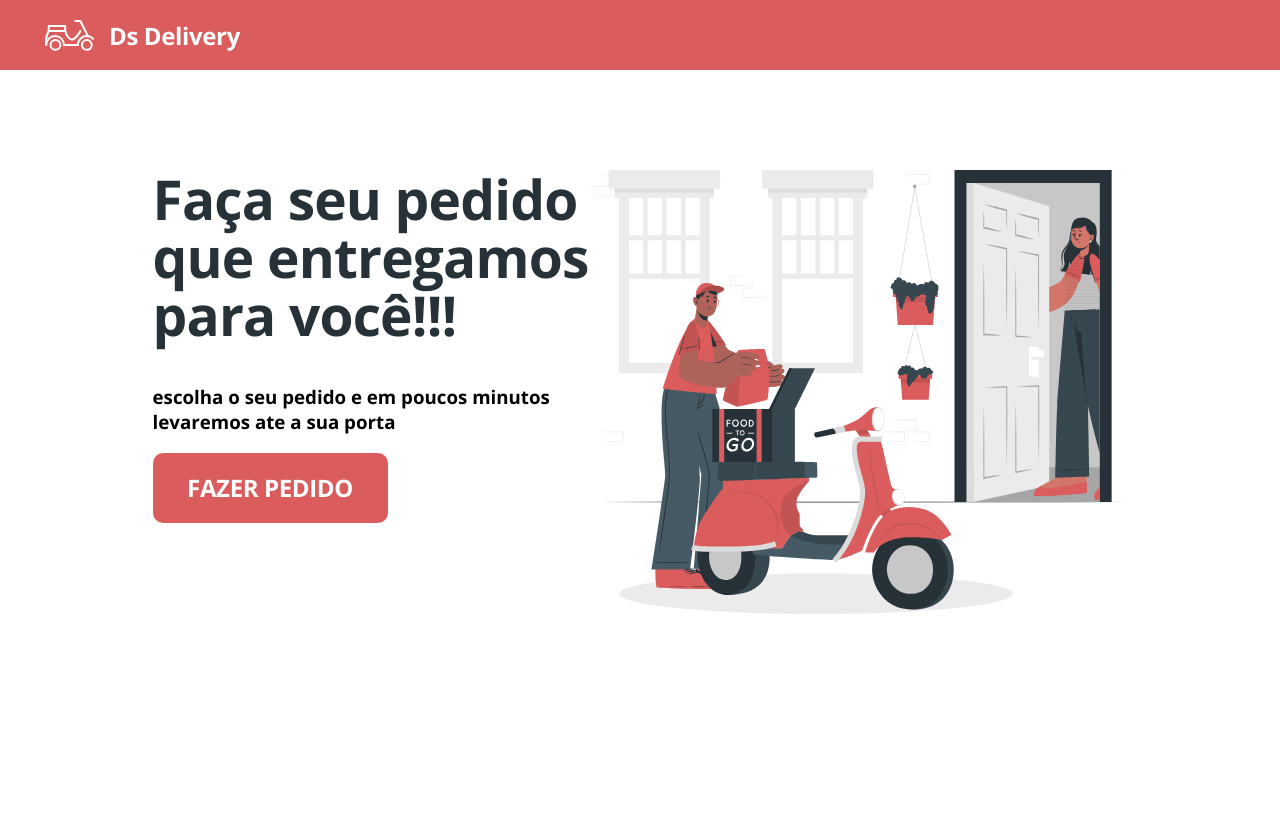
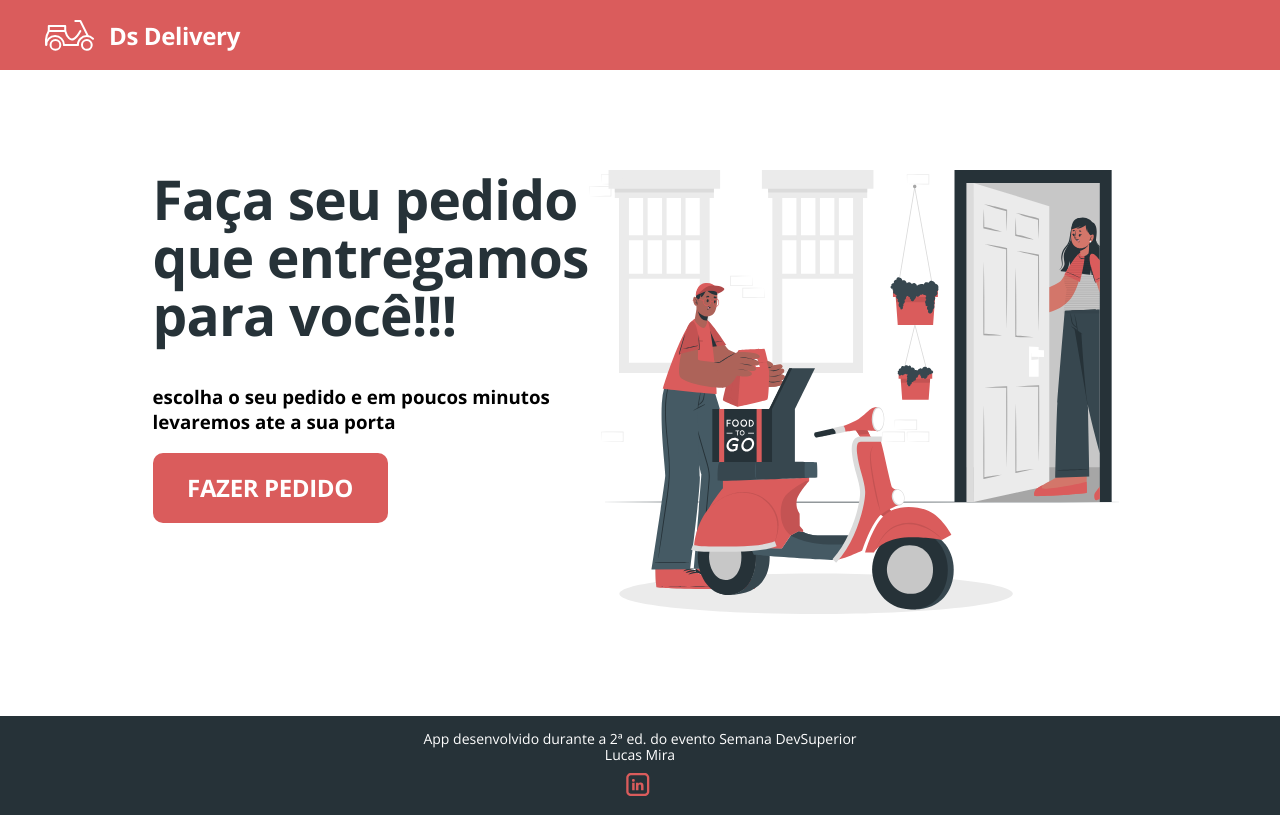
Before and after one commit to miratkd/DsDeliver-sds2, a React (Create React App) app in the folder front-web/: page / in a window 1280 px wide. Built offline with nearby package versions, Linux system fonts and the light colour scheme.

Commit message:
Add footer

```diff
--- /dev/null
+++ b/front-web/src/Footer/index.tsx
@@ -0,0 +1,17 @@
+import './styles.css';
+import { ReactComponent as ReactComponent} from "./linkedin.svg";
+
+function Footer(){
+    return(
+        <footer className="main-footer">
+            App desenvolvido durante a 2ª ed. do evento Semana DevSuperior <br/> Lucas Mira
+            <div className="footer-icons">
+                <a href="https://www.linkedin.com/in/lucas-mira-17514b203/" target="_new">
+                <ReactComponent/>
+                </a>
+            </div>
+        </footer>
+    )
+}
+
+export default Footer;
--- /dev/null
+++ b/front-web/src/Footer/styles.css
@@ -0,0 +1,20 @@
+.main-footer {
+    padding-top: 15px;
+    padding-bottom: 15px;
+    background-color: var(--dark-color);
+    font-weight: normal;
+    font-size: 14px;
+    line-height: 16px;
+    text-align: center;
+    color: #FFF;
+  }
+
+  .footer-icons {
+    margin-top: 10px;
+    display: flex;
+    justify-content: center;
+  }
+
+  .footer-icons > * {
+    margin-right: 5px;
+  }
--- a/front-web/src/Home/index.tsx
+++ b/front-web/src/Home/index.tsx
@@ -1,25 +1,29 @@
 import './styles.css';
-import {ReactComponent as MainImage} from "./main.svg";
-function Home(){
-    return(
+import { ReactComponent as MainImage } from "./main.svg";
+import Footer from '../Footer';
+function Home() {
+    return (
+        <>
             <div className="home-container">
                 <div className="home-content">
                     <div className="home-actions">
                         <h1 className="home-title">
-                        Faça seu pedido <br/> que entregamos <br/> para você!!!
+                            Faça seu pedido <br /> que entregamos <br /> para você!!!
                     </h1>
                         <h3 className="home-subTitle">
-                        escolha o seu pedido e em poucos minutos<br/> levaremos ate a sua porta
+                            escolha o seu pedido e em poucos minutos<br /> levaremos ate a sua porta
                     </h3>
                         <a href="order" className="home-btn-order">
                             FAZER PEDIDO
                     </a>
                     </div>
                     <div className="home-image">
-                    <MainImage/>
+                        <MainImage />
                     </div>
                 </div>
             </div>
+            <Footer/>
+        </>
     )
 }
 
```
Also changed, not shown: front-web/src/Footer/linkedin.svg (added). Lines whose indentation alone changed are shown as unchanged.
